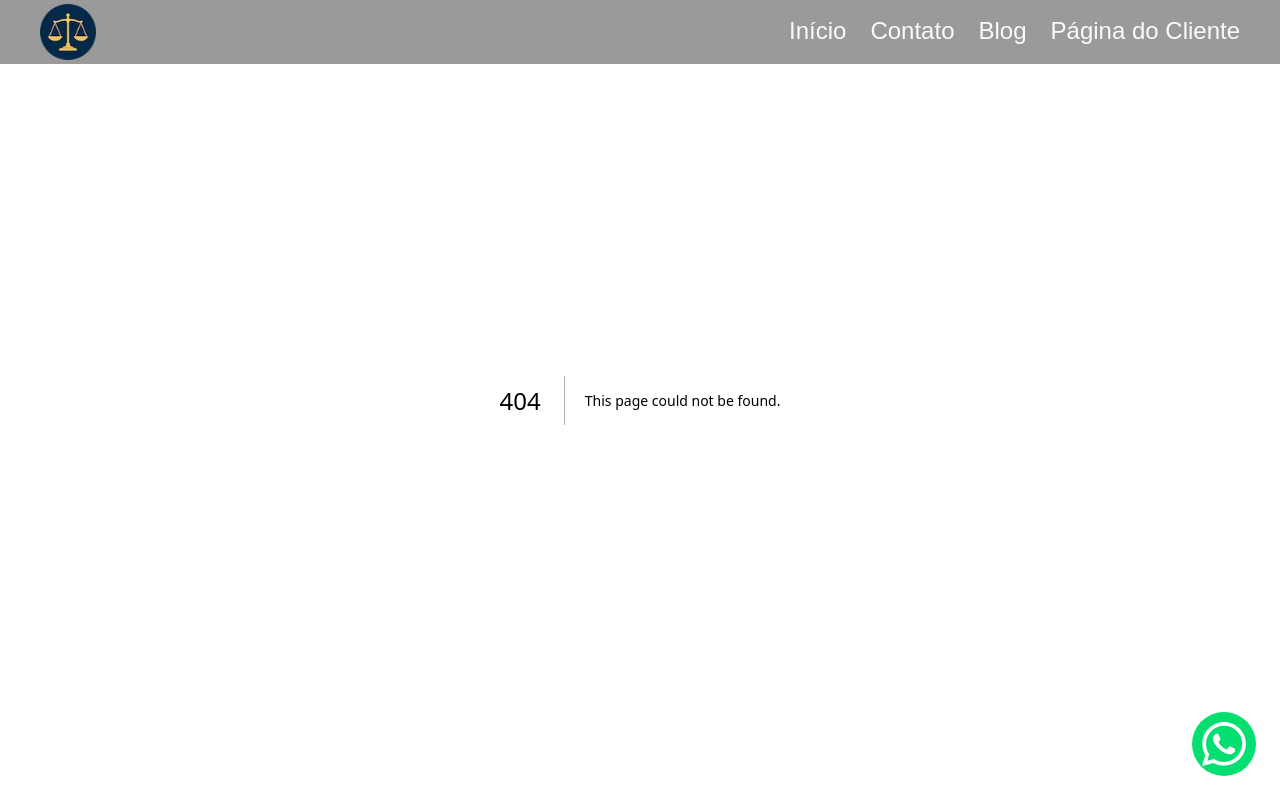
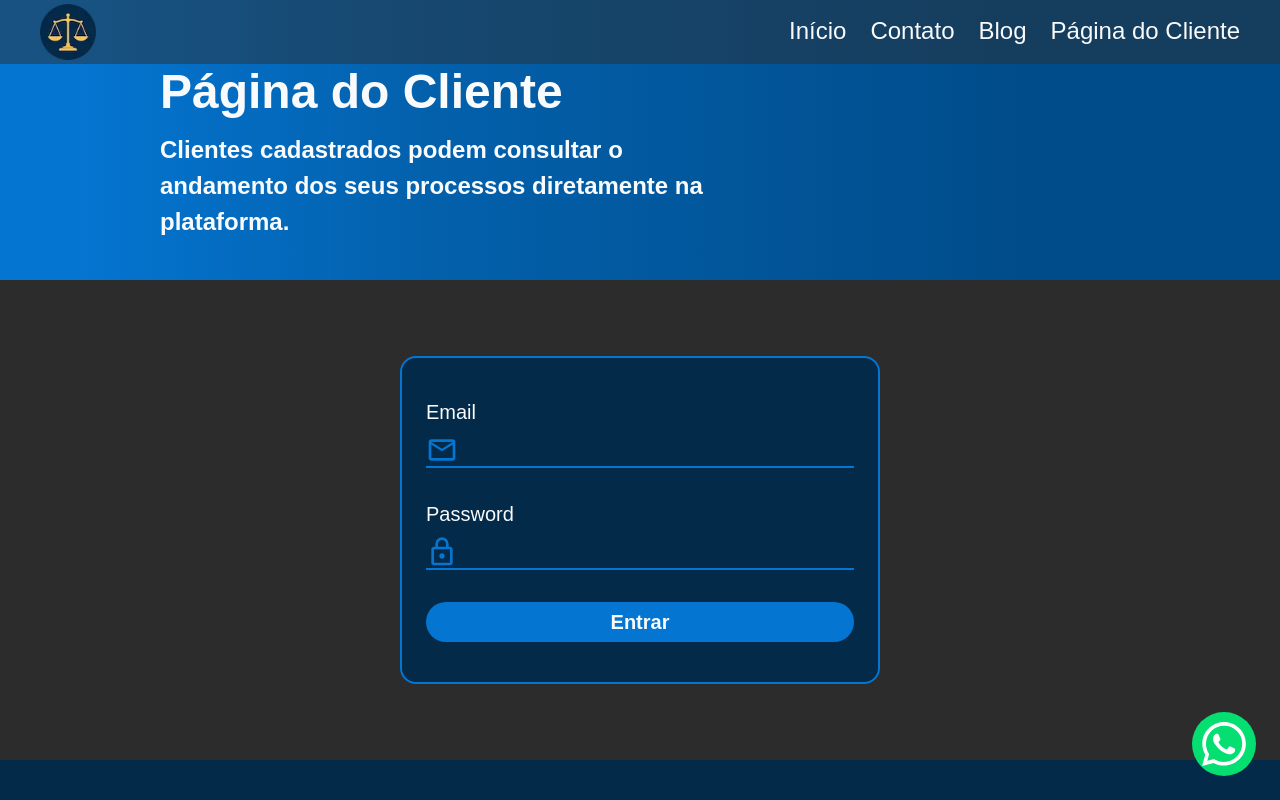
Before and after one commit to DavidSheltonSF/corporate-lawyer-website, a Next.js app: page /clientPageLogin in a window 1280 px wide. Before the commit this address had no page. Shown: the top 800 px of the page. Built offline with nearby package versions, Linux system fonts and the light colour scheme.

Commit message:
refactor(pages): rename clientPage to clientPageLogin for clarity

```diff
--- /dev/null
+++ b/app/clientPageLogin/page.tsx
@@ -0,0 +1,45 @@
+import { login } from '@/actions/login';
+import { Form } from '@/components/Form';
+import { HeroSection } from '@/components/HeroSection';
+import { InputForm } from '@/components/InputForm';
+
+export default function ClientPage() {
+  return (
+    <div className="bg-color-black">
+      <HeroSection
+        background="var(--blue-gradient)"
+        title="Página do Cliente"
+        description="Clientes cadastrados podem consultar o andamento dos seus processos diretamente na plataforma."
+        additionalStyles="h-[280px]"
+      />
+      <main>
+        <section className="flex items-center justify-center h-[90vh] lg:h-[60vh]">
+          <Form action={login}>
+            <InputForm
+              id="input-email"
+              name="email"
+              iconPath="/icons/email-primary-light.svg"
+              label="Email"
+              type='email'
+              required={true}
+            />
+            <InputForm
+              id="input-password"
+              name="password"
+              iconPath="/icons/lock-primary-light.svg"
+              label="Password"
+              type='password'
+              required={true}
+            />
+            <button
+              type="submit"
+              className="w-full bg-[var(--primary-color-light)] rounded-full font-bold h-[40px] hover:brightness-124 transition-all duration-[300ms] cursor-pointer"
+            >
+              Entrar
+            </button>
+          </Form>
+        </section>
+      </main>
+    </div>
+  );
+}
--- a/components/Navbar.tsx
+++ b/components/Navbar.tsx
@@ -24,7 +24,7 @@ export function Navbar() {
         <NavbarItem name="Início" link="/" />
         <NavbarItem name="Contato" link="/contact" />
         <NavbarItem name="Blog" link="#" />
-        <NavbarItem name="Página do Cliente" link="/clientPage" />
+        <NavbarItem name="Página do Cliente" link="/clientPageLogin" />
       </NavbarList>
       <NavbarMobileMenuButton menuIsOpen={menuIsOpen} setMenuIsOpen={setMenuIsOpen} />
     </nav>
```
